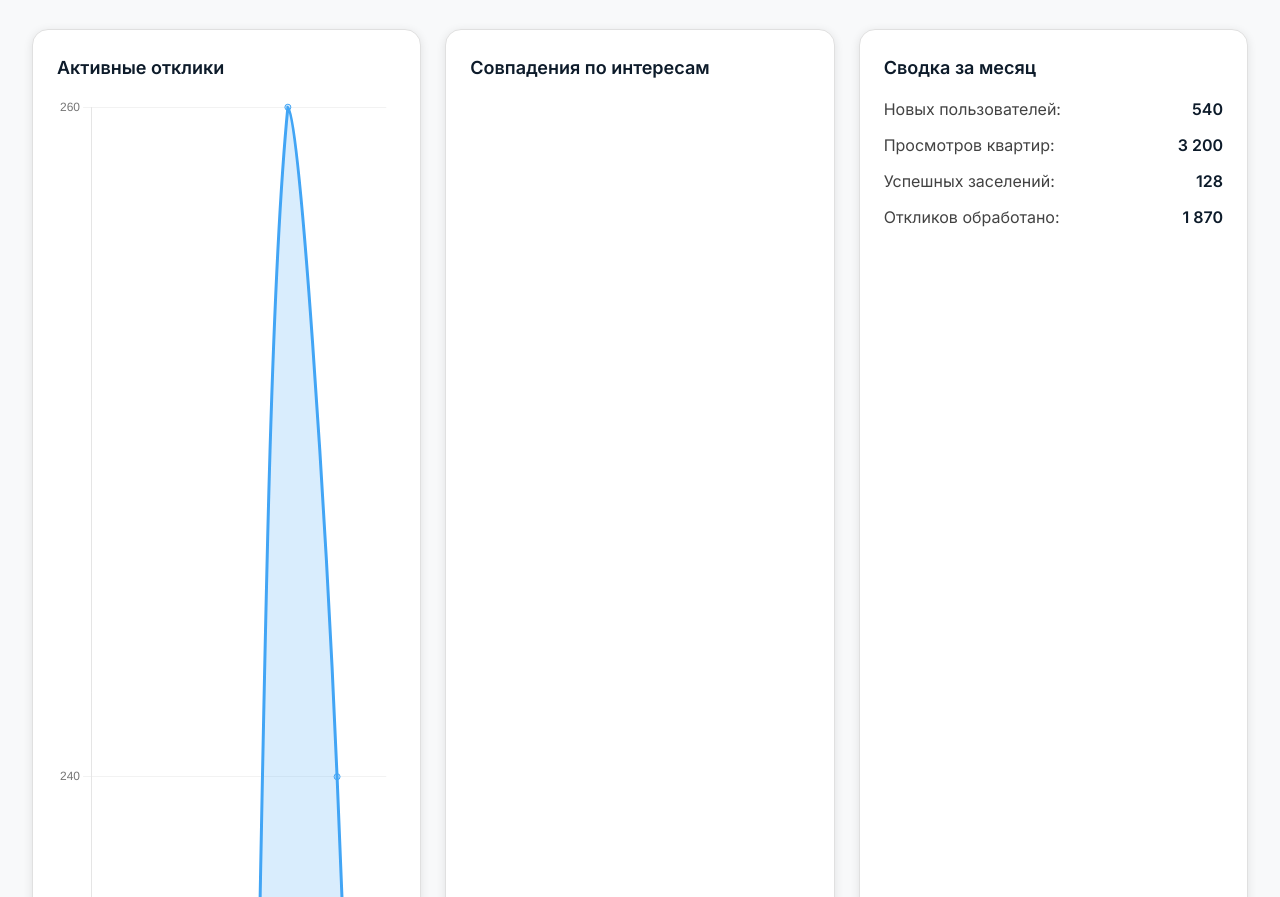
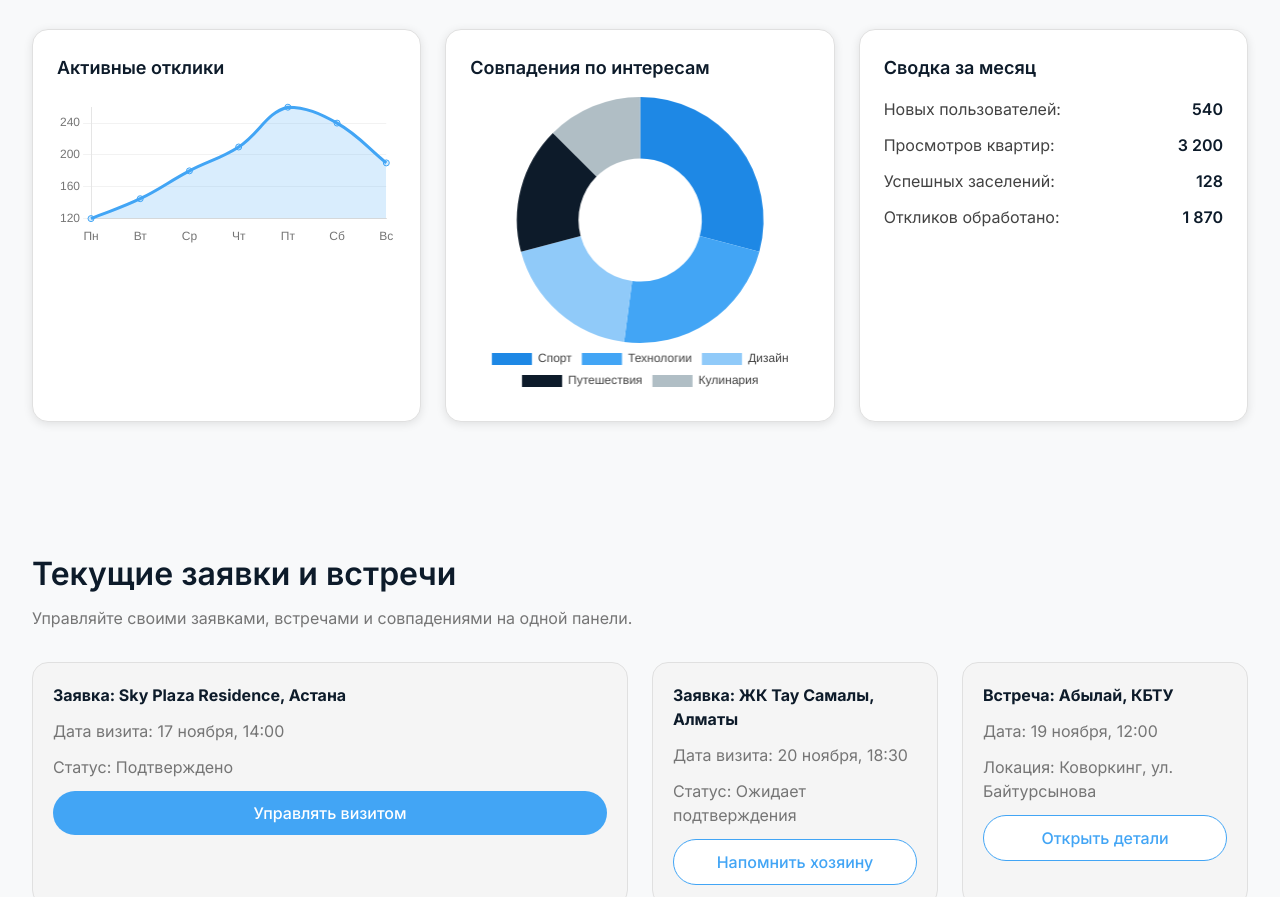
Before and after one commit to narkuyi/room8.github.io, a plain HTML site: page index.html in a window 1280 px wide. Shown: the part 7578-8475 px from the top of the page. Drawn offline with nearby package versions, Linux system fonts and the light colour scheme.

Commit message:
Wrap canvas elements in chart containers

```diff
--- a/index.html
+++ b/index.html
@@ -256,11 +256,15 @@
           <div class="analytics-grid">
             <div class="analytics-card">
               <h3>Активные отклики</h3>
-              <canvas id="activityChart" aria-label="График активных откликов"></canvas>
+              <div class="chart-container">
+                <canvas id="activityChart" aria-label="График активных откликов"></canvas>
+              </div>
             </div>
             <div class="analytics-card">
               <h3>Совпадения по интересам</h3>
-              <canvas id="interestsChart" aria-label="Диаграмма совпадений по интересам"></canvas>
+              <div class="chart-container">
+                <canvas id="interestsChart" aria-label="Диаграмма совпадений по интересам"></canvas>
+              </div>
             </div>
             <div class="analytics-card analytics-card--summary">
               <h3>Сводка за месяц</h3>
```
